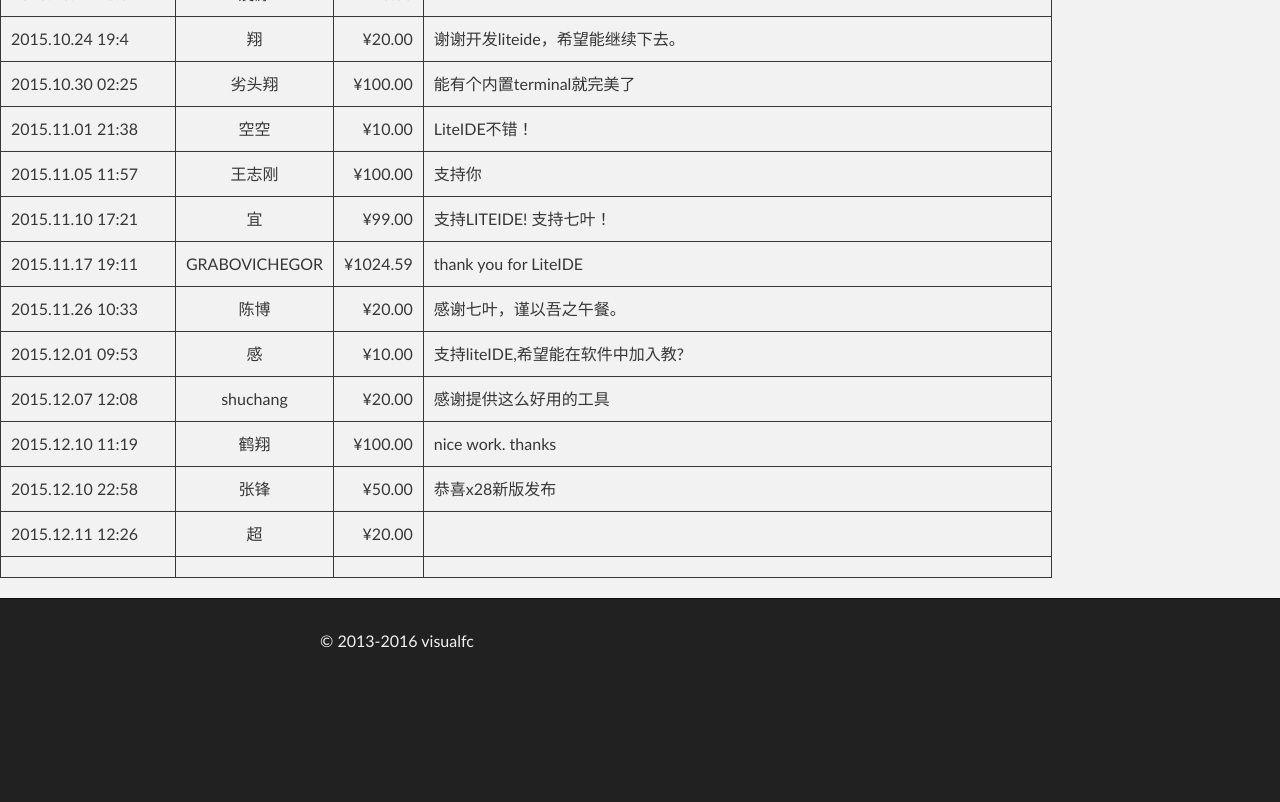
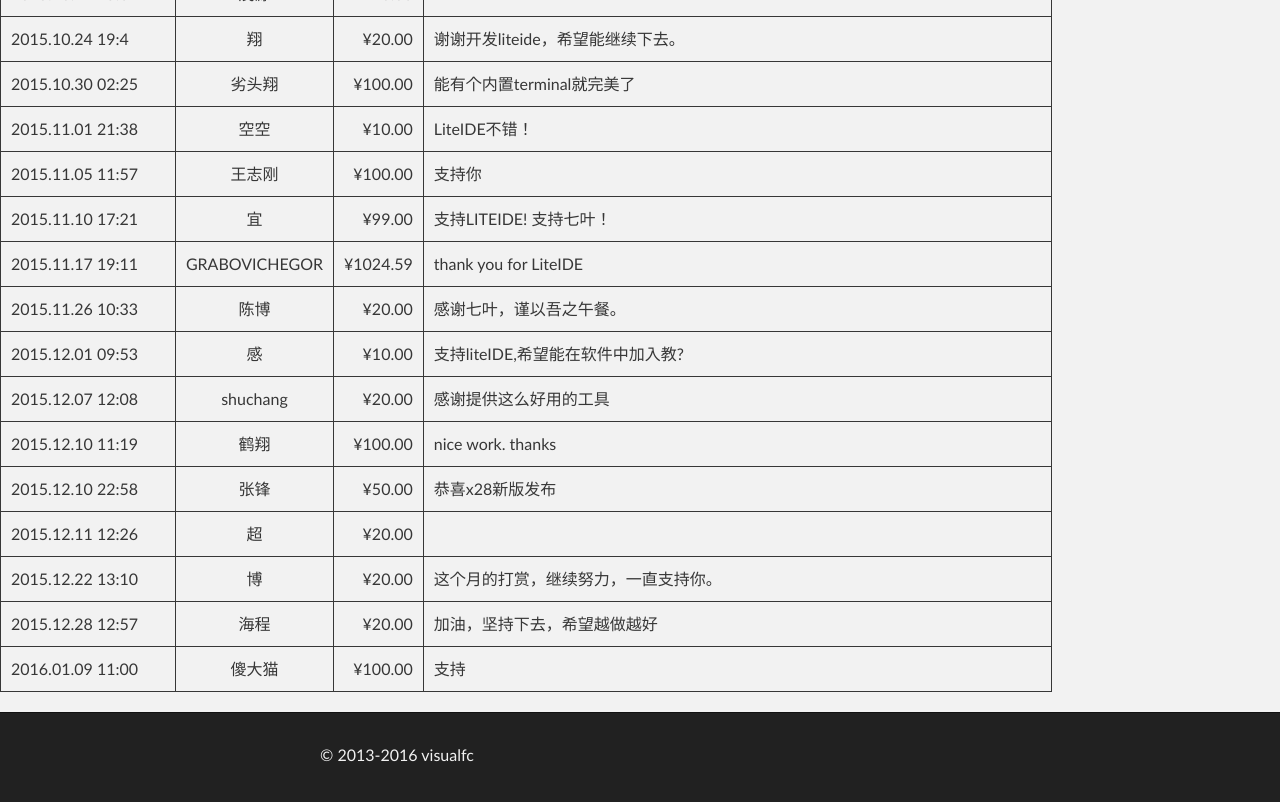
Before and after one commit to visualfc/support, a plain HTML site: page index.html in a window 1280 px wide. Shown: the part 4658-5460 px from the top of the page. Before the commit the page ends 5346 px from the top, so only its background shows below. Drawn offline with Linux system fonts and the light colour scheme.

Commit message:
Update index.html

```diff
--- a/index.html
+++ b/index.html
@@ -556,10 +556,22 @@
 <td></td>
 </tr>
 <tr>
-<td></td>
-<td align="center"></td>
-<td align="right"></td>
-<td></td>
+<td>2015.12.22 13:10</td>
+<td align="center">博</td>
+<td align="right">¥20.00</td>
+<td>这个月的打赏，继续努力，一直支持你。</td>
+</tr>
+<tr>
+<td>2015.12.28 12:57</td>
+<td align="center">海程 </td>
+<td align="right">¥20.00</td>
+<td>加油，坚持下去，希望越做越好</td>
+</tr>
+<tr>
+<td>2016.01.09 11:00 </td>
+<td align="center">傻大猫</td>
+<td align="right">¥100.00</td>
+<td>支持</td>
 </tr>
 
 </table>
```
